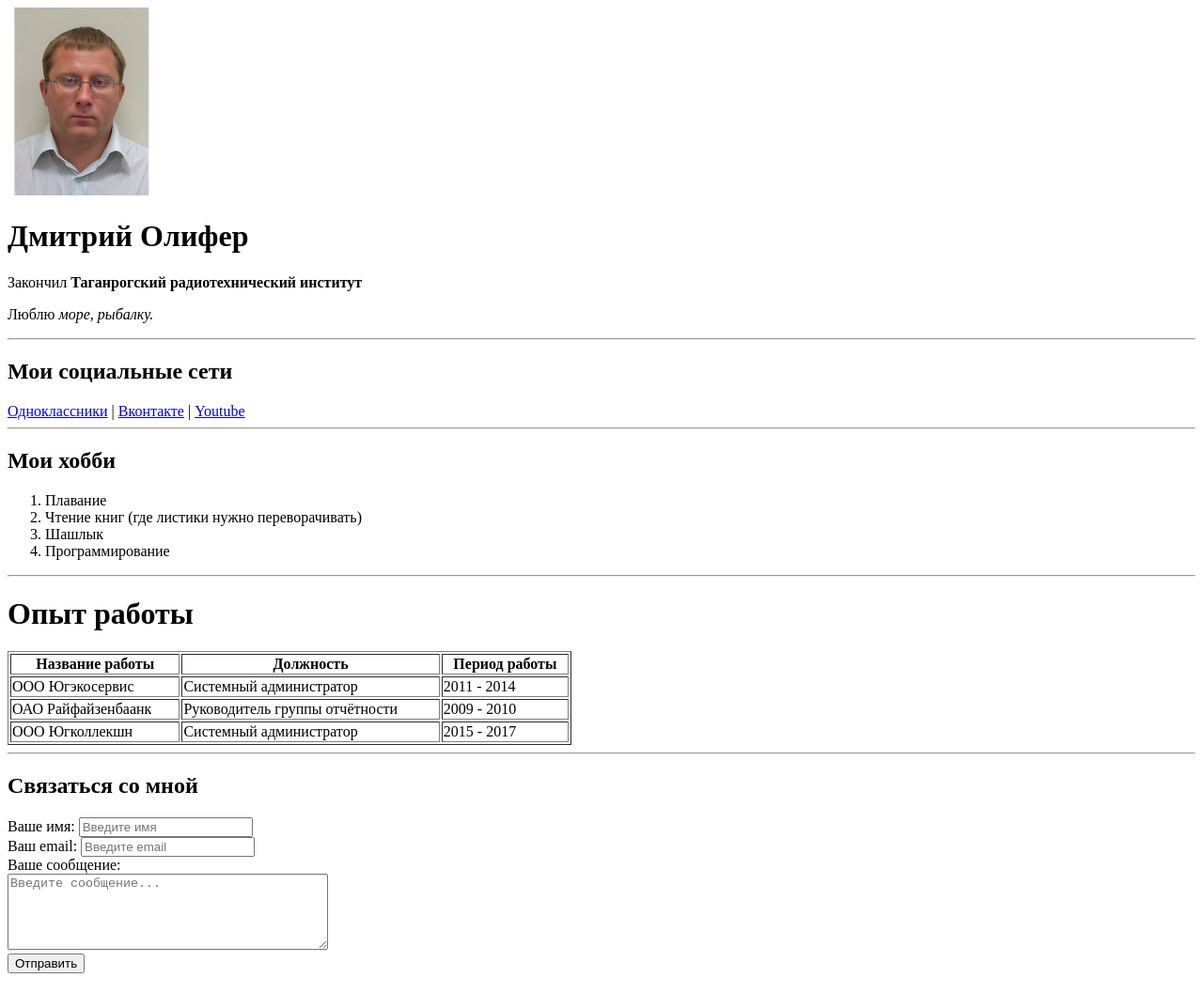
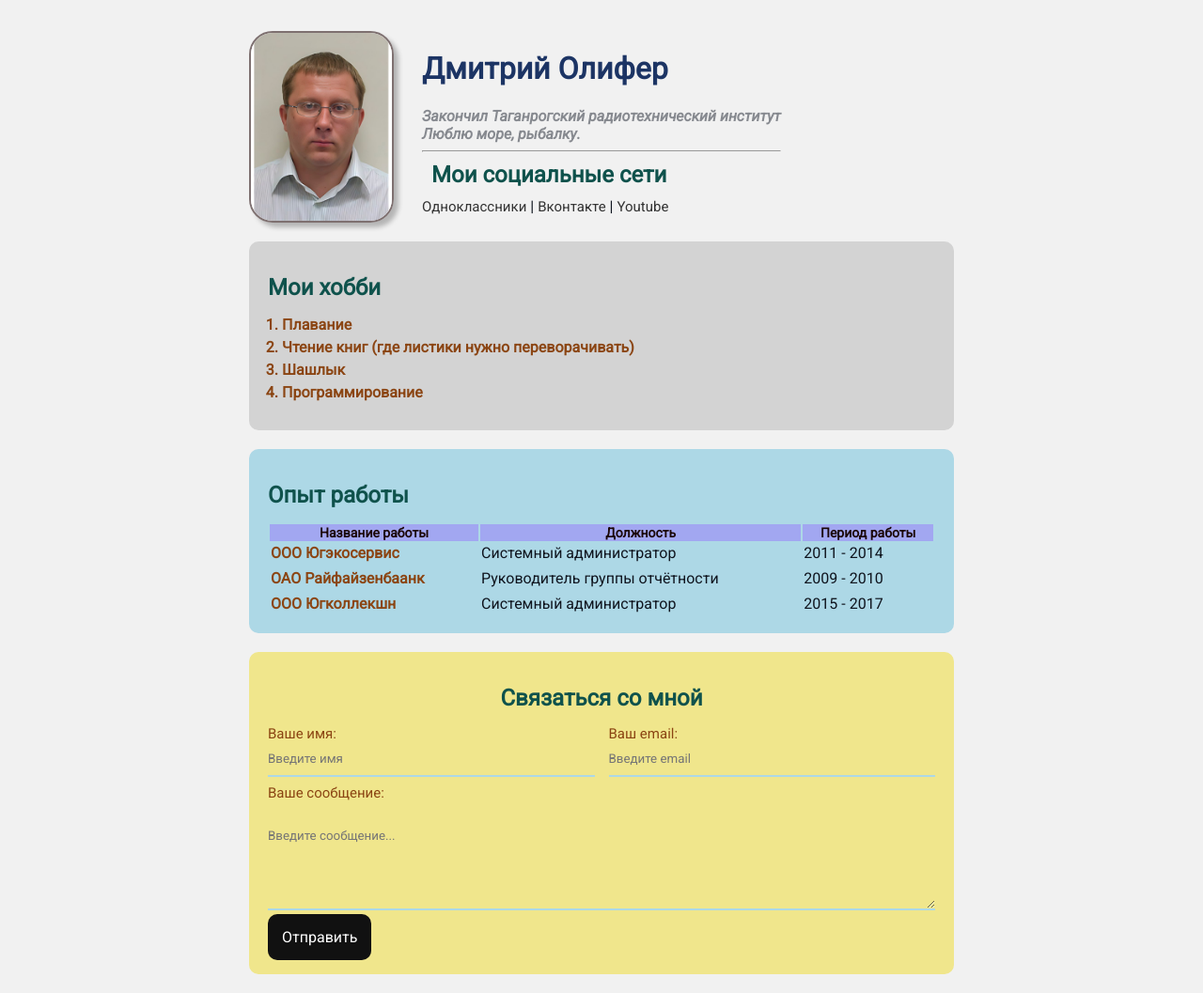
Before and after one commit to OdbRnd/ResumeN, a plain HTML site: page index.html in a window 1280 px wide. Shown: the whole page at 94% size. Drawn offline with Linux system fonts and the light colour scheme.

Commit message:
Add styles

```diff
--- a/index.html
+++ b/index.html
@@ -7,11 +7,14 @@
    <meta name="description" content="Базовый курс">
    <meta name="keywords" content="tag, flag">
    <title>HTML Cours</title>
+   <link rel="stylesheet" href="styles.css">
 </head>
 
 <body>
-    <img src="" alt="">
-    <img src="foto.jpg" alt="Дмитрий" width="150">
+   <div class="container">
+      <div class="info">
+         <img src="foto.jpg" alt="Дмитрий" class="avatar">
+         <div class="info-text">
             <h1>Дмитрий Олифер</h1>
             <p>Закончил <strong>Таганрогский радиотехнический институт</strong></p>
             <p>Люблю <em>море, рыбалку.</em></p>
@@ -22,19 +25,24 @@
             <a href="https:/vk.ru" target="_blank">Вконтакте</a>
             |
             <a href="https:/youtube.com" target="_blank">Youtube</a>
-    <hr>
+         </div>
+      </div>
+
+      <div class="card bg-hobby">
          <h2>Мои хобби</h2>
-    <ol>
+         <ol class="hobby">
             <li>Плавание</li>
             <li>Чтение книг (где листики нужно переворачивать)</li>
             <li>Шашлык</li>
             <li>Программирование</li>
          </ol>
-    <hr>
-    <h1>Опыт работы</h1>
-    <table border="1" width="600">
+      </div>
+
+      <div class="card bg-work">
+         <h2>Опыт работы</h2>
+         <table class="worked">
             <thead>
-            <tr>
+               <tr class="shapka">
                   <th>Название работы</th>
                   <th>Должность</th>
                   <th>Период работы</th>
@@ -57,30 +65,33 @@
                   <td>2015 - 2017</td>
                </tr>
             </tbody>
+         </table>
+      </div>
 
-    </table>
-    <hr>
+      <div class="card bg-contact">
+
+         <form action="/" class="mf">
             <h2>Связаться со мной</h2>
-    <form>
-        <div>
+            <div class=mfr>
+               <div class="mfg">
                   <label for="name">Ваше имя: </label>
                   <input type="text" id="name" placeholder="Введите имя">
                </div>
 
-        <div>
+               <div class="mfg">
                   <label for="email">Ваш email: </label>
                   <input type="email" id="email" placeholder="Введите email">
                </div>
-        <div>
+            </div>
+            <div class="mfg">
                <label for="message">Ваше сообщение:</label>
                <br>
                <textarea id="message" cols="40" rows="5" placeholder="Введите сообщение..."></textarea>
             </div>
-        <button type="submit">  Отправить  </button>
-
+            <button type="submit" class="btn"> Отправить </button>
          </form>
-
-
+      </div>
+   </div>
 </body>
 
 </html>
--- /dev/null
+++ b/styles.css
@@ -0,0 +1,212 @@
+@import url('https://fonts.googleapis.com/css2?family=Roboto:ital@0;1&display=swap');
+
+img {
+    border: 2px solid rgb(126, 112, 112);
+}
+
+body {
+   font-family: 'Roboto', sans-serif;
+   font-size: 16px;
+   font-weight: normal;
+   background: #f1f1f1;
+   color: #0F141E;
+}
+
+h1 {
+   color: rgb(28, 52, 100);
+   font-weight: bold;
+}
+
+h2 {
+   color: rgb(15, 82, 76);
+   font-weight: bold;
+}
+
+.container {
+   max-width: 750px;
+   margin: auto;
+   padding-top: 25px;
+}
+
+.avatar {
+   width: 150px;
+   border-radius: 25px;
+   box-shadow: 5px 5px 5px rgba(0, 0, 0, .25);
+
+}
+.info {
+   margin-bottom: 20px;
+   display: flex;
+}
+
+.info-text {
+   margin-left: 30px;
+}
+
+.info-text p {
+   font-style: italic;
+   font-weight: bold;
+   color: #86898f;
+   margin: 0;
+
+}
+
+.info h2 {
+   margin: 10px;
+}
+
+@media (max-width: 650px) {
+   .info {
+      display: block;
+      text-align: center;
+   }
+}
+
+
+.hobby {
+   color: saddlebrown;
+}
+
+.shapka {
+   background: rgb(162, 167, 241);
+   color: #1a0606;
+   font-size: 14px;
+}
+
+.card {
+/*   border: 1px solid lavender;*/
+   border-radius: 10px;
+/*   background-color: lavender;*/
+   padding: 15px 20px;
+   margin-bottom: 20px;
+}
+
+.card h2 {
+   margin-bottom: 15px;
+}
+.bg-hobby {
+   background: #d3d3d3;
+}
+
+.bg-work {
+   background: #add8e6;
+}
+
+.bg-contact {
+   background: #f0e68c;
+
+}
+
+ .btn {
+     background: #111;
+     padding: 15px 15px;
+     color: #fff;
+     border: none;
+     cursor: pointer;
+     border-radius: 10px;
+     font-family: inherit;
+     font-size: 16px;
+ }
+
+ .btn:hover {
+    opacity: 0.8;
+    color: orange;
+ }
+
+ .btn:active {
+    color: sienna;
+ }
+
+ .btn:visited {
+    color: blue;
+ }
+
+ a {
+    color: #333;
+    text-decoration: none;
+    font-size:15px;
+}
+
+a:hover {
+    color: sienna;
+}
+
+a:visited {
+    color: blue;
+}
+
+a:active {
+   color: orange;
+}
+
+.hobby {
+   padding: 0 15px;
+}
+
+.hobby li {
+   margin-bottom: 5px;
+   font-weight: bold;
+}
+
+.worked {
+   width: 100%;
+}
+
+.worked td {
+   padding-bottom: 5px;
+}
+
+.worked td:nth-child(1) {
+   color: #8b4513;
+   font-weight: bold;
+}
+
+.mf h2 {
+   text-align: center;
+}
+
+.mfr {
+   margin-bottom: 8px;
+   display: flex;
+}
+
+
+.mfr .mfg {
+   margin-right: 15px;
+   width: 50%;
+}
+
+.mfr .mfg:last-child {
+   margin-right: 0;
+}
+
+@media (max-width: 650px) {
+   .mfr {
+      display: block;
+   }
+
+   .mfr .mfg {
+      width: 100%;
+      margin-right: 0;
+      margin-bottom: 5px;
+   }
+}
+
+.mfg label {
+   display: block;
+   font-size: 15px;
+   color: #8b4513;
+}
+
+.mfg input, .mfg textarea {
+   width: 100%;
+   box-sizing: border-box;
+   border: none;
+   background: transparent;
+   border-bottom: 2px solid #add8e6;
+   color: #000;
+   padding: 10px 0 10px;
+   outline: none;
+   font-family: inherit;
+
+}
```
Lines whose indentation alone changed are shown as unchanged.
